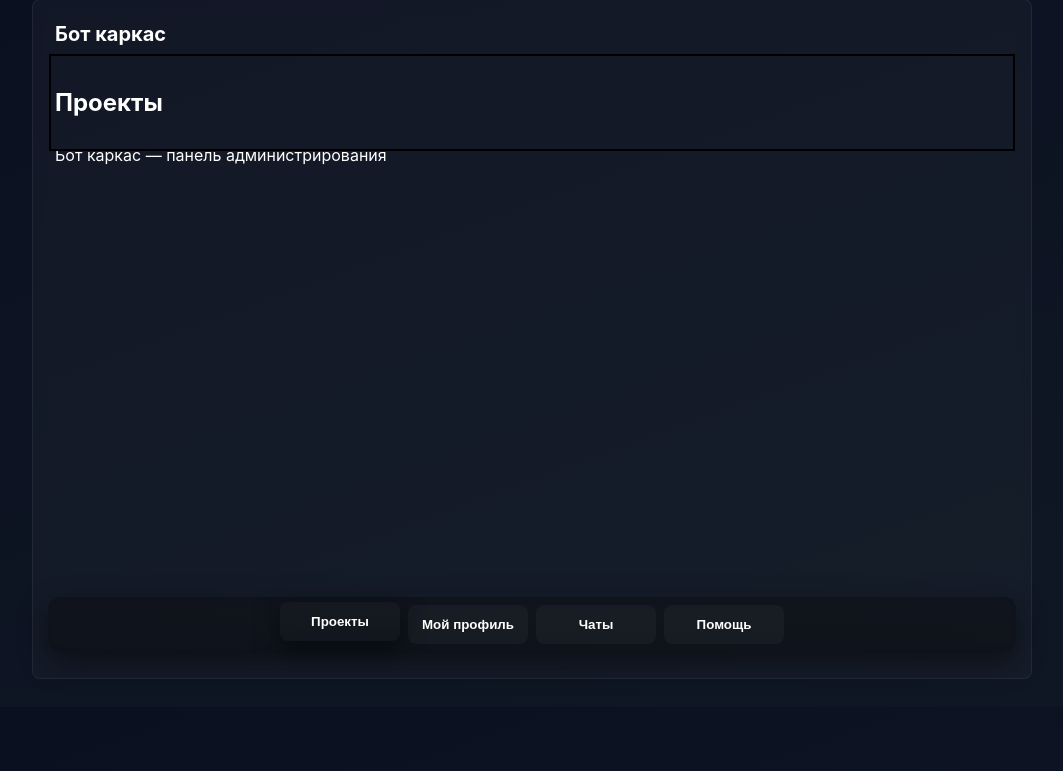
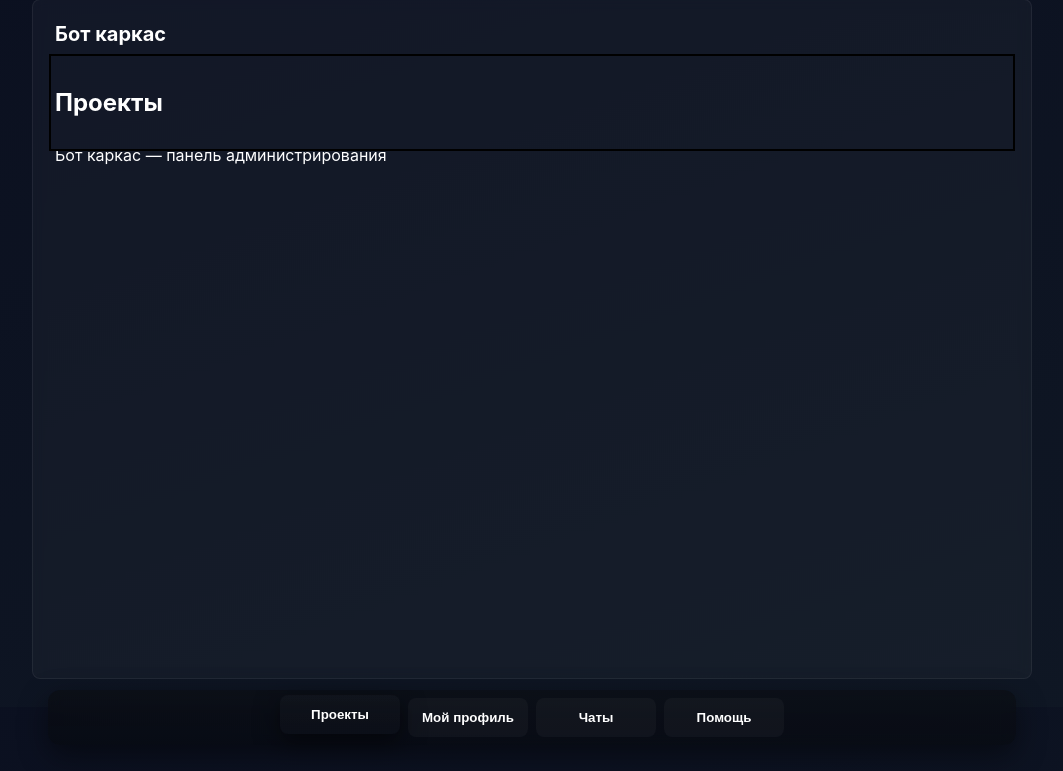
Before and after one commit to raidmexxxvell/karkasMaster, a Flask app: page / in a window 1280 px wide. Shown: the part 29-800 px from the top of the page, without its empty margins (108-1171 px from the left). Run offline with Flask 2, Linux system fonts and the light colour scheme; data that the repository does not hold is empty; some libraries are stand-ins or nearby versions.

Commit message:
Add files via upload

```diff
--- a/static/css/spa.css
+++ b/static/css/spa.css
@@ -34,11 +34,11 @@ body.splash-open{overflow:hidden}
 body.with-bottom-nav .container{padding-bottom:calc(22px + var(--bottom-nav-height));}
 
 /* Bottom navigation for mobile/webview (tile style) */
+/* Фиксированное нижнее меню по ширине приложения */
 .bottom-nav{
-	position:absolute;
+	position:fixed;
+	left:50%;
 	bottom:12px;
-	/* center and constrain to container width (variable comes from style.css) */
-	left:50%;
 	transform:translateX(-50%);
 	display:flex;
 	gap:8px;
@@ -46,7 +46,7 @@ body.with-bottom-nav .container{padding-bottom:calc(22px + var(--bottom-nav-heig
 	padding:8px;
 	pointer-events:auto;
 	max-width:var(--container-max-width);
-	width:calc(min(100%, var(--container-max-width) - 32px));
+	width:calc(min(100vw, var(--container-max-width) - 32px));
 	box-sizing:border-box;
 	border-radius:12px;
 	background:linear-gradient(180deg, rgba(10,12,16,0.6), rgba(6,8,12,0.55));
--- a/templates/base.html
+++ b/templates/base.html
@@ -26,7 +26,9 @@
   </main>
   <footer>Бот каркас — панель администрирования</footer>
 
-  <!-- Глобальное нижнее меню: плитки навигации для WebApp (внутри контейнера -> наследует ширину) -->
+</div>
+
+<!-- Глобальное нижнее меню: плитки навигации для WebApp (фиксировано по низу окна) -->
 <nav class="bottom-nav" id="global-bottom-nav" role="tablist" aria-label="Основная навигация">
   <button type="button" role="tab" aria-selected="false" class="tab-link" data-tab="projects" aria-controls="tab-projects"><span>Проекты</span></button>
   <button type="button" role="tab" aria-selected="false" class="tab-link" data-tab="profile" aria-controls="tab-profile"><span>Мой профиль</span></button>
```
Lines whose indentation alone changed are shown as unchanged.
